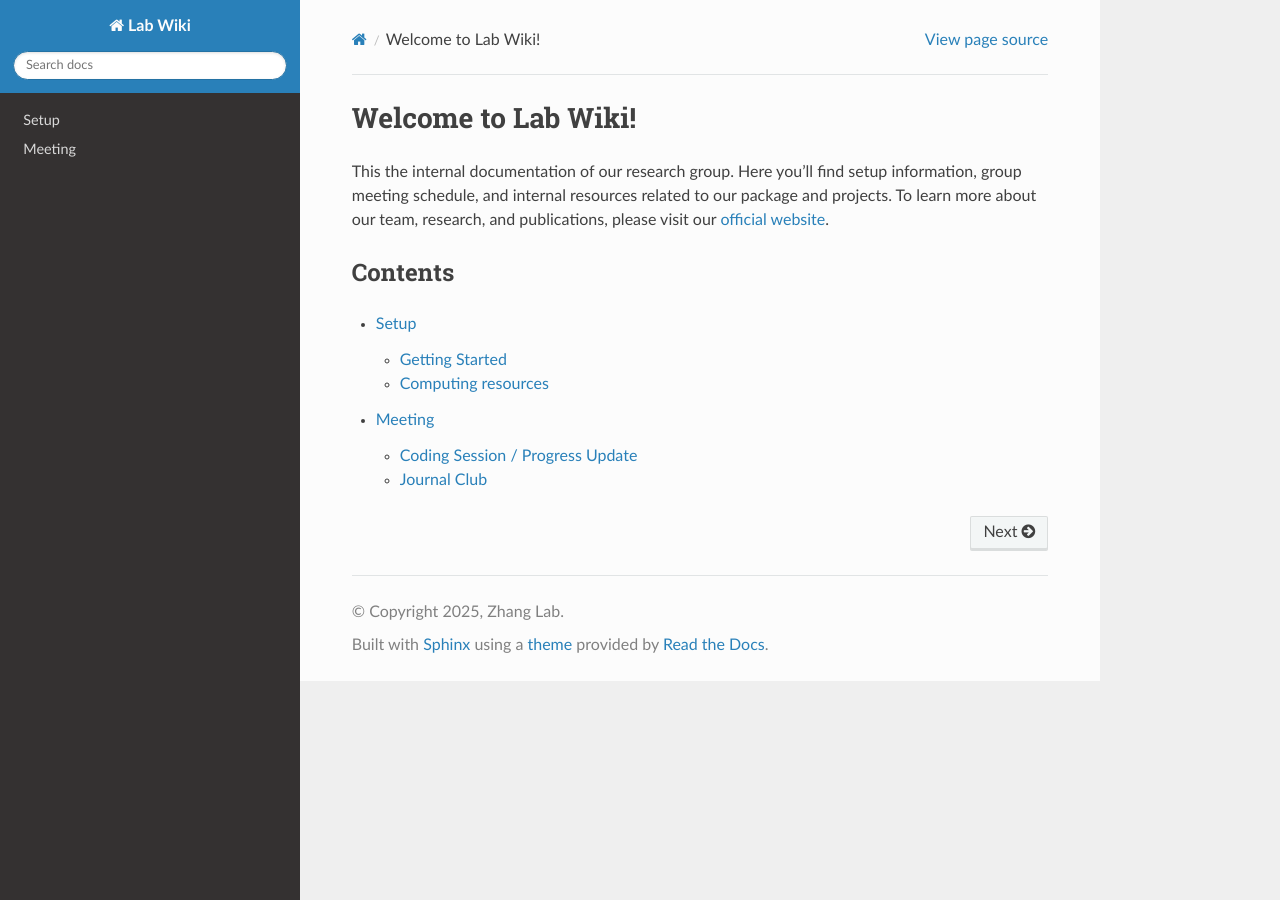
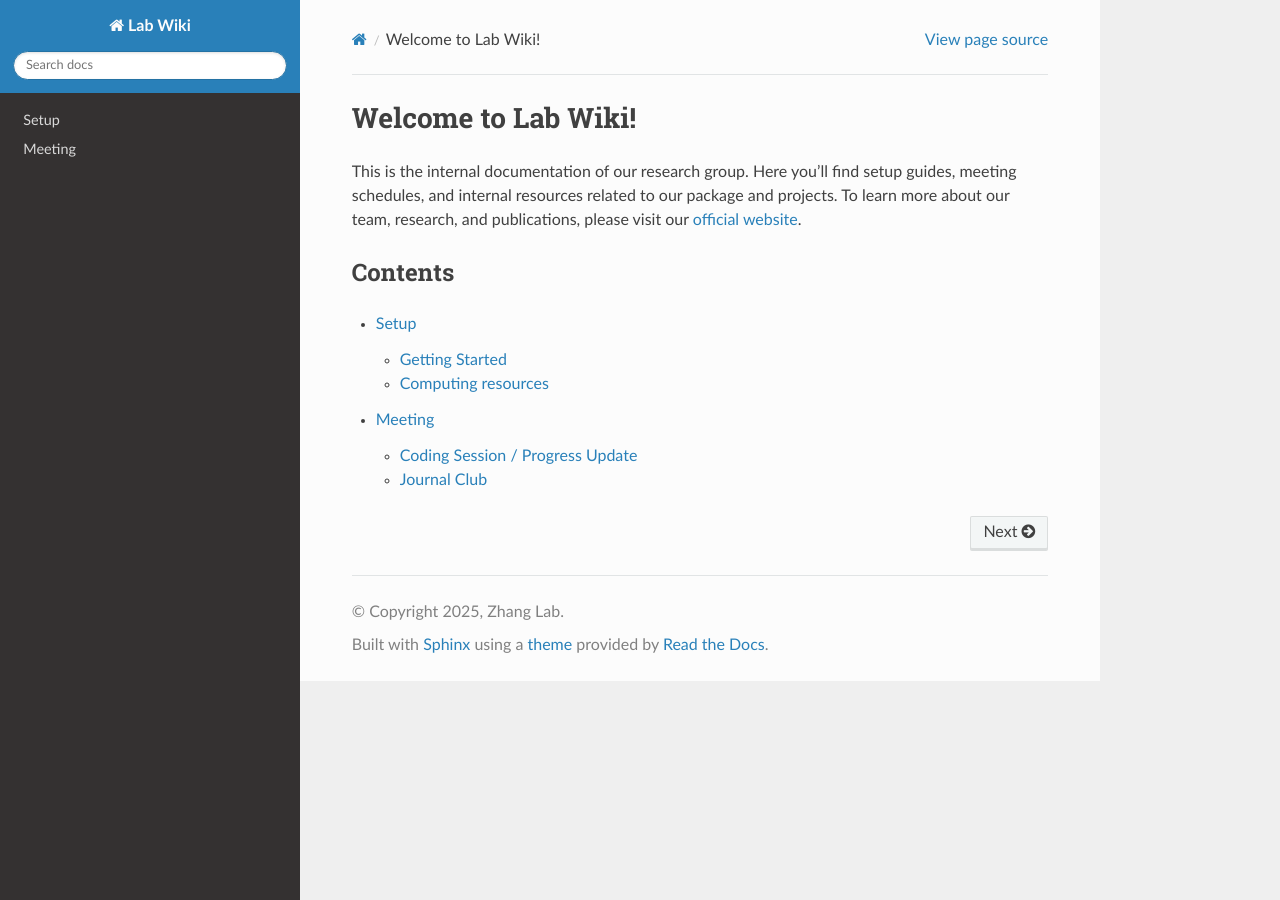
Before and after one commit to ZihanL1/Lab-Wiki, a Sphinx documentation site: the page built from docs/source/index.rst, in a window 1280 px wide. Built offline with Sphinx 7.4.7 and the Read the Docs theme 3.1.0, drawn with Linux system fonts in a browser that asks for light colours.

Commit message:
update index

```diff
--- a/docs/source/index.rst
+++ b/docs/source/index.rst
@@ -1,8 +1,8 @@
 Welcome to Lab Wiki!
 ===================================
 
-This the internal documentation of our research group.
-Here you'll find setup information, group meeting schedule,
+This is the internal documentation of our research group.
+Here you'll find setup guides, meeting schedules,
 and internal resources related to our package and projects.
 To learn more about our team, research, and publications,
 please visit our `official website <https://xinglong-zhang.github.io/>`_.
```
